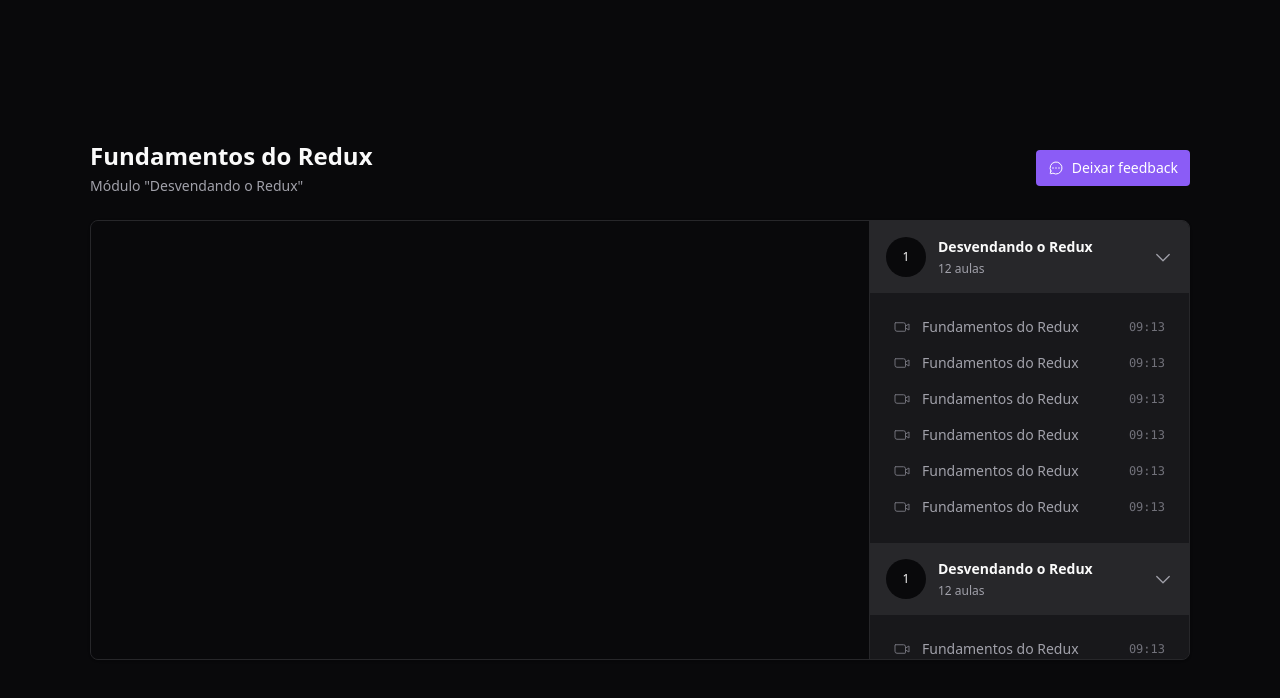
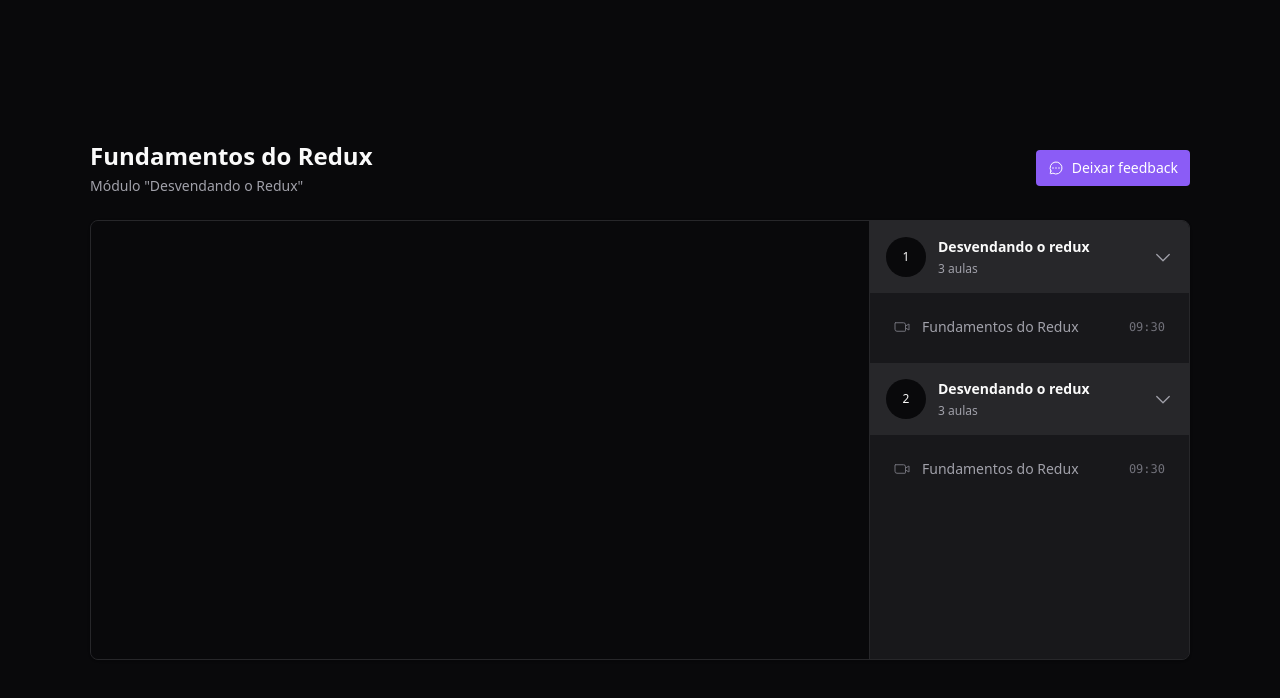
Before and after one commit to pedrocmoreira/ignite_react_redux_zustand, a React (Vite) app: page / in a window 1280 px wide. Shown: the top 698 px of the page. Built offline with nearby package versions, Linux system fonts and the light colour scheme.

Commit message:
separando componentes

```diff
--- /dev/null
+++ b/src/components/Header.tsx
@@ -0,0 +1,8 @@
+export function Header() {
+  return (
+    <div className="flex flex-col gap-1">
+      <h1 className="text-2xl font-bold">Fundamentos do Redux</h1>
+      <span className="text-sm text-zinc-400">Módulo "Desvendando o Redux"</span>
+    </div>
+  )
+}
--- /dev/null
+++ b/src/components/Lesson.tsx
@@ -0,0 +1,16 @@
+import { VideoCamera } from "phosphor-react";
+
+interface LessonProps {
+  title: string;
+  duration: string;
+}
+
+export function Lesson({title, duration}: LessonProps) {
+  return (
+    <button className='flex items-center gap-3 text-sm text-zinc-400'>
+      <VideoCamera className='w-4 h-4 text-zinc-500' />
+      <span>{title}</span>
+      <span className='ml-auto font-mono text-xs text-zinc-500'>{duration}</span>
+    </button>
+  )
+}
--- /dev/null
+++ b/src/components/Module.tsx
@@ -0,0 +1,32 @@
+import { CaretDown } from "phosphor-react";
+import { Lesson } from "./Lesson";
+
+interface ModuleProps {
+  moduleIndex: number;
+  title: string;
+  amountOfLessons: number;
+}
+
+export function Module({moduleIndex, title, amountOfLessons}: ModuleProps) {
+  return (
+    <div >
+      <button className='flex w-full items-center gap-3 bg-zinc-800 p-4'>
+        <div className='flex h-10 w-10 rounded-full items-center justify-center bg-zinc-950 text-xs'>
+          {moduleIndex + 1}
+        </div>
+
+        <div className='flex flex-col gap-1 text-left'>
+          <strong className='text-sm'>{title}</strong>
+          <span className='text-xs text-zinc-400'>{amountOfLessons} aulas</span>
+        </div>
+
+        <CaretDown className='w-5 h-5 ml-auto text-zinc-400' />
+      </button>
+
+      <nav className='relative flex flex-col gap-4 p-6'>
+        <Lesson title="Fundamentos do Redux" duration="09:30"/>
+      </nav>
+
+    </div>
+  )
+}
--- /dev/null
+++ b/src/components/Video.tsx
@@ -0,0 +1,13 @@
+import ReactPlayer from "react-player";
+
+export function Video() {
+  return (
+  <div className='w-full bg-zinc-950 aspect-video'>
+    <ReactPlayer
+      width='100%'
+      height='100%'
+      controls
+      url='https://www.youtube.com/watch?v=6F-lDuZ5R24'
+    />
+  </div>)
+}
--- a/src/pages/Player.tsx
+++ b/src/pages/Player.tsx
@@ -1,6 +1,8 @@
-import { ChatCircleDots, CaretDown, VideoCamera } from 'phosphor-react';
+import { ChatCircleDots } from 'phosphor-react';
 
-import ReactPlayer from 'react-player'
+import { Header } from '../components/Header';
+import { Video } from '../components/Video';
+import { Module } from '../components/Module';
 
 export function Player() {
   return (
@@ -8,10 +10,7 @@
       <div className="flex w-[1100px] flex-col gap-6">
         <div className="flex items-center justify-between">
           {/*HEADER */}
-          <div className="flex flex-col gap-1">
-            <h1 className="text-2xl font-bold">Fundamentos do Redux</h1>
-            <span className="text-sm text-zinc-400">Módulo "Desvendando o Redux"</span>
-          </div>
+          <Header />
 
           <button className='flex items-center gap-2 rounded bg-violet-500 px-3 py-2 text-sm font-medium text-white hover:bg-violet-600'>
             <ChatCircleDots className='w-4 h-4' />
@@ -21,160 +20,12 @@
 
         <main className='relative flex overflow-hidden rounded-lg border border-zinc-800 bg-zinc-900 shadow pr-80'>
           <div className='flex-1'>
-            <div className='w-full bg-zinc-950 aspect-video'>
-              <ReactPlayer
-              width='100%'
-              height='100%'
-              controls
-              url='https://www.youtube.com/watch?v=6F-lDuZ5R24'
-              />
-            </div>
+            <Video />
           </div>
 
           <aside className='w-80 absolute top-0 bottom-0 right-0 border-l border-zinc-800 bg-zinc-900 h-[600px] overflow-y-scroll scrollbar scrollbar-thin scrollbar-track-zinc-900 scrollbar-thumb-zinc-800 divide-y-2 divide-zinc-900'>
-            <div >
-              <button className='flex w-full items-center gap-3 bg-zinc-800 p-4'>
-                <div className='flex h-10 w-10 rounded-full items-center justify-center bg-zinc-950 text-xs'>
-                  1
-                </div>
-
-                <div className='flex flex-col gap-1 text-left'>
-                  <strong className='text-sm'>Desvendando o Redux</strong>
-                  <span className='text-xs text-zinc-400'>12 aulas</span>
-                </div>
-
-                <CaretDown className='w-5 h-5 ml-auto text-zinc-400' />
-              </button>
-
-              <nav className='relative flex flex-col gap-4 p-6'>
-                <button className='flex items-center gap-3 text-sm text-zinc-400'>
-                  <VideoCamera className='w-4 h-4 text-zinc-500' />
-                  <span>Fundamentos do Redux</span>
-                  <span className='ml-auto font-mono text-xs text-zinc-500'>09:13</span>
-                </button>
-                <button className='flex items-center gap-3 text-sm text-zinc-400'>
-                  <VideoCamera className='w-4 h-4 text-zinc-500' />
-                  <span>Fundamentos do Redux</span>
-                  <span className='ml-auto font-mono text-xs text-zinc-500'>09:13</span>
-                </button>
-                <button className='flex items-center gap-3 text-sm text-zinc-400'>
-                  <VideoCamera className='w-4 h-4 text-zinc-500' />
-                  <span>Fundamentos do Redux</span>
-                  <span className='ml-auto font-mono text-xs text-zinc-500'>09:13</span>
-                </button>
-                <button className='flex items-center gap-3 text-sm text-zinc-400'>
-                  <VideoCamera className='w-4 h-4 text-zinc-500' />
-                  <span>Fundamentos do Redux</span>
-                  <span className='ml-auto font-mono text-xs text-zinc-500'>09:13</span>
-                </button>
-                <button className='flex items-center gap-3 text-sm text-zinc-400'>
-                  <VideoCamera className='w-4 h-4 text-zinc-500' />
-                  <span>Fundamentos do Redux</span>
-                  <span className='ml-auto font-mono text-xs text-zinc-500'>09:13</span>
-                </button>
-                <button className='flex items-center gap-3 text-sm text-zinc-400'>
-                  <VideoCamera className='w-4 h-4 text-zinc-500' />
-                  <span>Fundamentos do Redux</span>
-                  <span className='ml-auto font-mono text-xs text-zinc-500'>09:13</span>
-                </button>
-              </nav>
-
-            </div>
-            <div >
-              <button className='flex w-full items-center gap-3 bg-zinc-800 p-4'>
-                <div className='flex h-10 w-10 rounded-full items-center justify-center bg-zinc-950 text-xs'>
-                  1
-                </div>
-
-                <div className='flex flex-col gap-1 text-left'>
-                  <strong className='text-sm'>Desvendando o Redux</strong>
-                  <span className='text-xs text-zinc-400'>12 aulas</span>
-                </div>
-
-                <CaretDown className='w-5 h-5 ml-auto text-zinc-400' />
-              </button>
-
-              <nav className='relative flex flex-col gap-4 p-6'>
-                <button className='flex items-center gap-3 text-sm text-zinc-400'>
-                  <VideoCamera className='w-4 h-4 text-zinc-500' />
-                  <span>Fundamentos do Redux</span>
-                  <span className='ml-auto font-mono text-xs text-zinc-500'>09:13</span>
-                </button>
-                <button className='flex items-center gap-3 text-sm text-zinc-400'>
-                  <VideoCamera className='w-4 h-4 text-zinc-500' />
-                  <span>Fundamentos do Redux</span>
-                  <span className='ml-auto font-mono text-xs text-zinc-500'>09:13</span>
-                </button>
-                <button className='flex items-center gap-3 text-sm text-zinc-400'>
-                  <VideoCamera className='w-4 h-4 text-zinc-500' />
-                  <span>Fundamentos do Redux</span>
-                  <span className='ml-auto font-mono text-xs text-zinc-500'>09:13</span>
-                </button>
-                <button className='flex items-center gap-3 text-sm text-zinc-400'>
-                  <VideoCamera className='w-4 h-4 text-zinc-500' />
-                  <span>Fundamentos do Redux</span>
-                  <span className='ml-auto font-mono text-xs text-zinc-500'>09:13</span>
-                </button>
-                <button className='flex items-center gap-3 text-sm text-zinc-400'>
-                  <VideoCamera className='w-4 h-4 text-zinc-500' />
-                  <span>Fundamentos do Redux</span>
-                  <span className='ml-auto font-mono text-xs text-zinc-500'>09:13</span>
-                </button>
-                <button className='flex items-center gap-3 text-sm text-zinc-400'>
-                  <VideoCamera className='w-4 h-4 text-zinc-500' />
-                  <span>Fundamentos do Redux</span>
-                  <span className='ml-auto font-mono text-xs text-zinc-500'>09:13</span>
-                </button>
-              </nav>
-
-            </div>
-            <div >
-              <button className='flex w-full items-center gap-3 bg-zinc-800 p-4'>
-                <div className='flex h-10 w-10 rounded-full items-center justify-center bg-zinc-950 text-xs'>
-                  1
-                </div>
-
-                <div className='flex flex-col gap-1 text-left'>
-                  <strong className='text-sm'>Desvendando o Redux</strong>
-                  <span className='text-xs text-zinc-400'>12 aulas</span>
-                </div>
-
-                <CaretDown className='w-5 h-5 ml-auto text-zinc-400' />
-              </button>
-
-              <nav className='relative flex flex-col gap-4 p-6'>
-                <button className='flex items-center gap-3 text-sm text-zinc-400'>
-                  <VideoCamera className='w-4 h-4 text-zinc-500' />
-                  <span>Fundamentos do Redux</span>
-                  <span className='ml-auto font-mono text-xs text-zinc-500'>09:13</span>
-                </button>
-                <button className='flex items-center gap-3 text-sm text-zinc-400'>
-                  <VideoCamera className='w-4 h-4 text-zinc-500' />
-                  <span>Fundamentos do Redux</span>
-                  <span className='ml-auto font-mono text-xs text-zinc-500'>09:13</span>
-                </button>
-                <button className='flex items-center gap-3 text-sm text-zinc-400'>
-                  <VideoCamera className='w-4 h-4 text-zinc-500' />
-                  <span>Fundamentos do Redux</span>
-                  <span className='ml-auto font-mono text-xs text-zinc-500'>09:13</span>
-                </button>
-                <button className='flex items-center gap-3 text-sm text-zinc-400'>
-                  <VideoCamera className='w-4 h-4 text-zinc-500' />
-                  <span>Fundamentos do Redux</span>
-                  <span className='ml-auto font-mono text-xs text-zinc-500'>09:13</span>
-                </button>
-                <button className='flex items-center gap-3 text-sm text-zinc-400'>
-                  <VideoCamera className='w-4 h-4 text-zinc-500' />
-                  <span>Fundamentos do Redux</span>
-                  <span className='ml-auto font-mono text-xs text-zinc-500'>09:13</span>
-                </button>
-                <button className='flex items-center gap-3 text-sm text-zinc-400'>
-                  <VideoCamera className='w-4 h-4 text-zinc-500' />
-                  <span>Fundamentos do Redux</span>
-                  <span className='ml-auto font-mono text-xs text-zinc-500'>09:13</span>
-                </button>
-              </nav>
-            </div>
+            <Module moduleIndex={0} title='Desvendando o redux' amountOfLessons={3}/>
+            <Module moduleIndex={1} title='Desvendando o redux' amountOfLessons={3}/>
           </aside>
         </main>
       </div>
```
